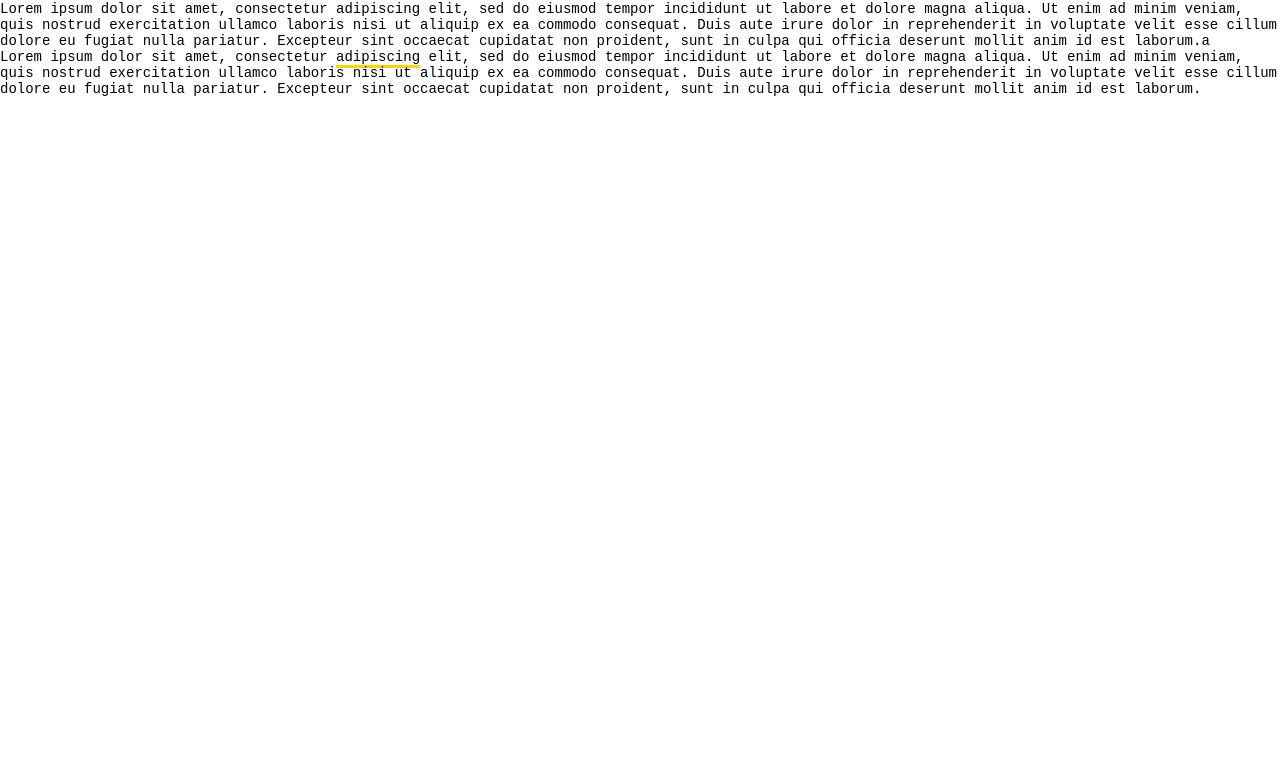
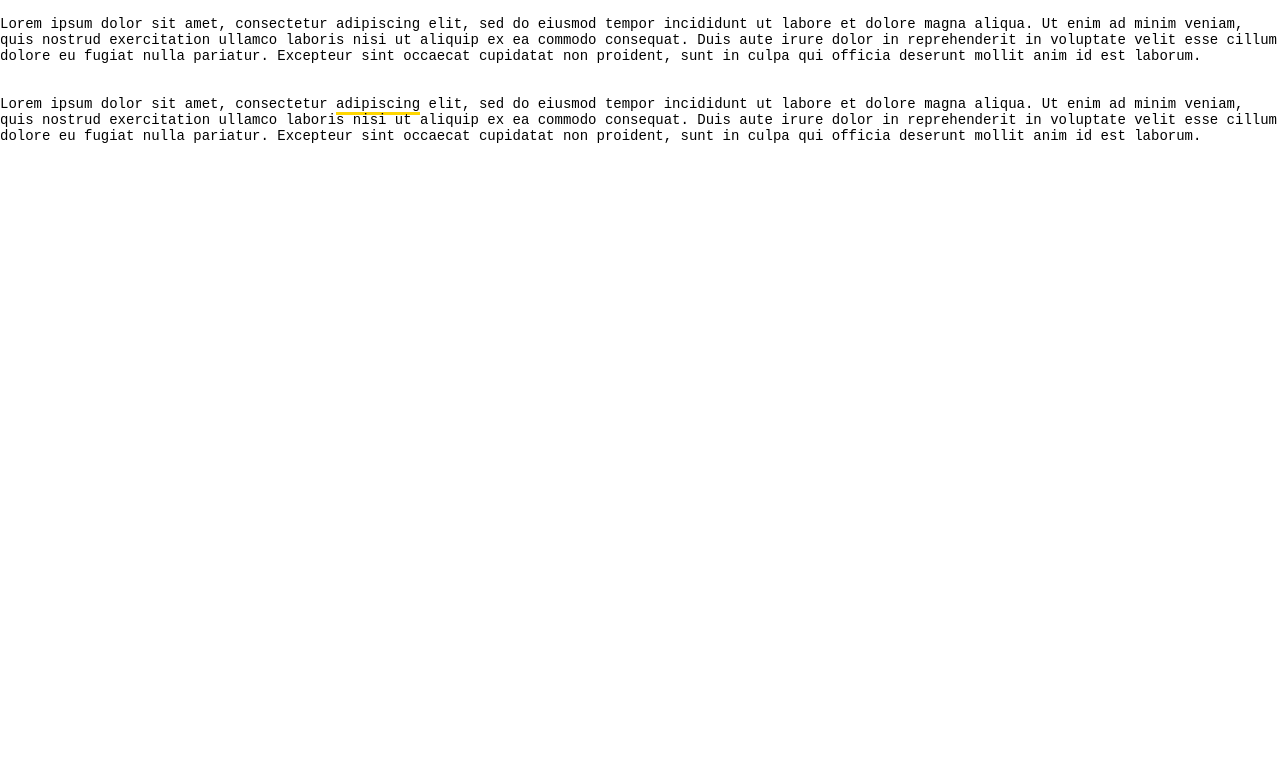
Before and after one commit to yushril/basic, a plain HTML site: page index.html in a window 1280 px wide. Shown: the part 103-864 px from the top of the page. Drawn offline with Linux system fonts and the light colour scheme.

Commit message:
Update index.html

```diff
--- a/index.html
+++ b/index.html
@@ -11,7 +11,7 @@
 </head>
 <body>
   <h2>Yushril Mahadirga</h2>
-  <div>Lorem ipsum dolor sit amet, consectetur adipiscing elit, sed do eiusmod tempor incididunt ut labore et dolore magna aliqua. Ut enim ad minim veniam, quis nostrud exercitation ullamco laboris nisi ut aliquip ex ea commodo consequat. Duis aute irure dolor in reprehenderit in voluptate velit esse cillum dolore eu fugiat nulla pariatur. Excepteur sint occaecat cupidatat non proident, sunt in culpa qui officia deserunt mollit anim id est laborum.a</div>
-<div>Lorem ipsum dolor sit amet, consectetur <a>adipiscing</a> elit, sed do eiusmod tempor incididunt ut labore et dolore magna aliqua. Ut enim ad minim veniam, quis nostrud exercitation ullamco laboris nisi ut aliquip ex ea commodo consequat. Duis aute irure dolor in reprehenderit in voluptate velit esse cillum dolore eu fugiat nulla pariatur. Excepteur sint occaecat cupidatat non proident, sunt in culpa qui officia deserunt mollit anim id est laborum.</div>
+  <p>Lorem ipsum dolor sit amet, consectetur adipiscing elit, sed do eiusmod tempor incididunt ut labore et dolore magna aliqua. Ut enim ad minim veniam, quis nostrud exercitation ullamco laboris nisi ut aliquip ex ea commodo consequat. Duis aute irure dolor in reprehenderit in voluptate velit esse cillum dolore eu fugiat nulla pariatur. Excepteur sint occaecat cupidatat non proident, sunt in culpa qui officia deserunt mollit anim id est laborum.</p>
+<p>Lorem ipsum dolor sit amet, consectetur <a>adipiscing</a> elit, sed do eiusmod tempor incididunt ut labore et dolore magna aliqua. Ut enim ad minim veniam, quis nostrud exercitation ullamco laboris nisi ut aliquip ex ea commodo consequat. Duis aute irure dolor in reprehenderit in voluptate velit esse cillum dolore eu fugiat nulla pariatur. Excepteur sint occaecat cupidatat non proident, sunt in culpa qui officia deserunt mollit anim id est laborum.</p>
 </body>
 </html>
```
